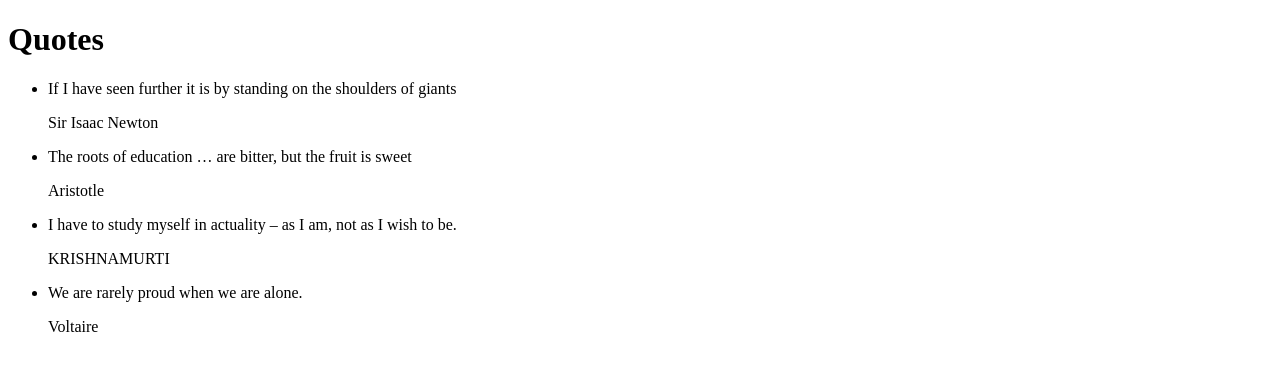
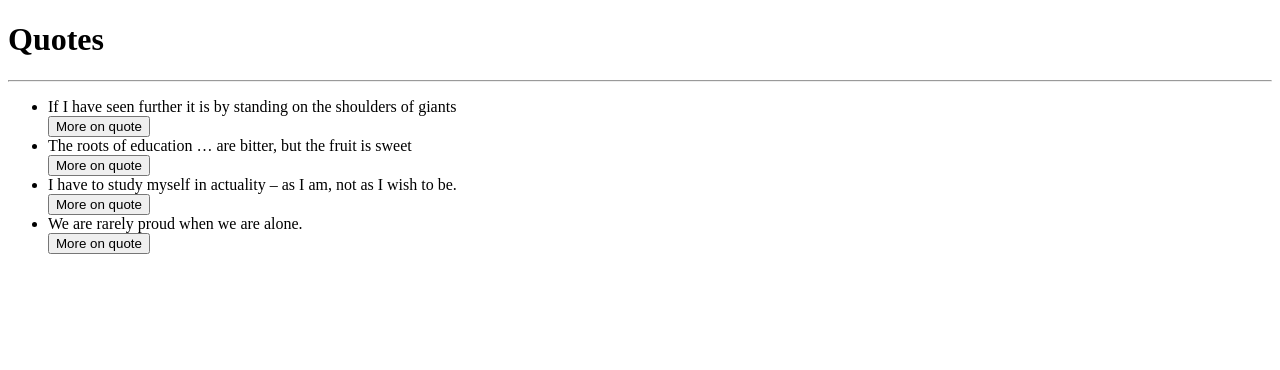
Before and after one commit to CharlesOsang017/Quotes, an Angular app: page / in a window 1280 px wide. Shown: the top 370 px of the page. Built offline with nearby package versions, Linux system fonts and the light colour scheme.

Commit message:
Added a button to each quote

```diff
--- a/src/app/quote/quote.component.html
+++ b/src/app/quote/quote.component.html
@@ -1,9 +1,9 @@
-<div>
-    <h1>Quotes</h1>
+  <h1>Quotes</h1>
+  <hr>
     <ul>
-      <li *ngFor='let quote of quotes'>
-     {{quote.name}}
-     <app-quote-detail [quote]='quote'></app-quote-detail>
-      </li>
+      <div *ngFor='let quote of quotes; let i=index'>
+          <li>{{quote.name}}</li>
+          <button (click)='toggleDetails(i)'>More on quote</button>
+          <app-quote-detail *ngIf='quote.showAuthor' [quote]='quote'></app-quote-detail>
+      </div>
     </ul>
-  </div>
```
